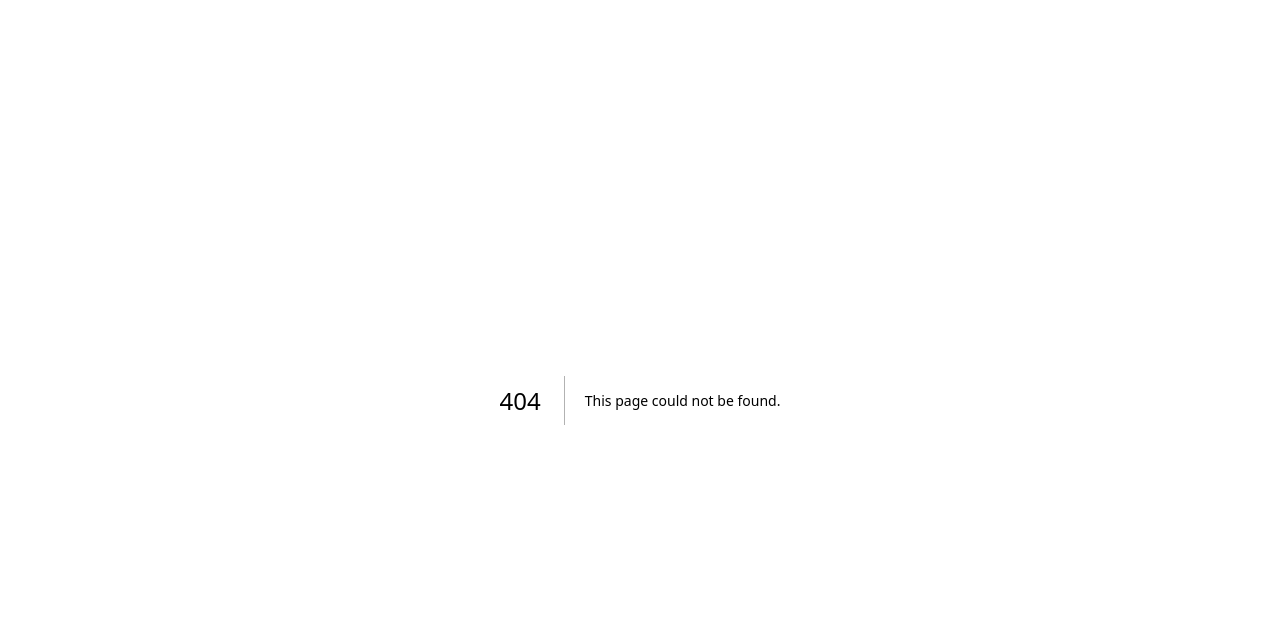
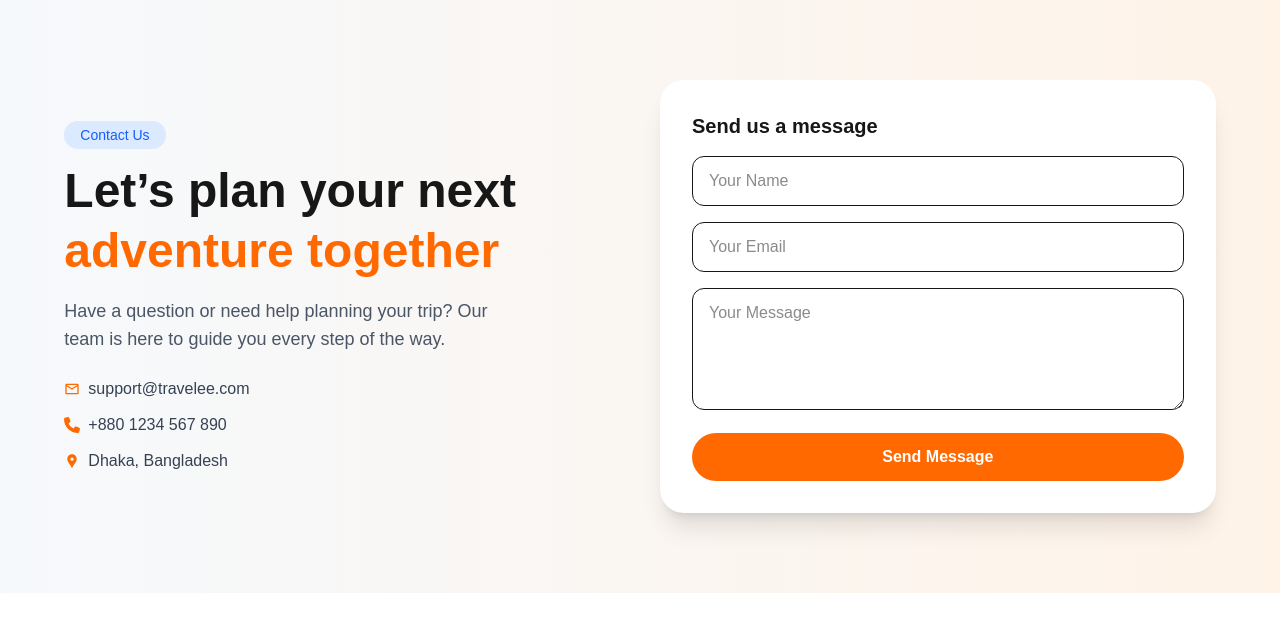
Before and after one commit to roksanadilshad/travelee-client, a Next.js app: page /contact in a window 1280 px wide. Before the commit this address had no page. Shown: the top 632 px of the page. Built offline with nearby package versions, Linux system fonts and the light colour scheme.

Commit message:
[CREATE]: create contact page

```diff
--- /dev/null
+++ b/src/app/contact/page.jsx
@@ -0,0 +1,84 @@
+import React from 'react';
+import { MdOutlineEmail } from "react-icons/md";
+import { FaPhone } from "react-icons/fa6";
+import { MdLocationPin } from "react-icons/md";
+
+const ContactPage = () => {
+    return (
+        <section className="w-full flex justify-center py-20 px-3 bg-gradient-to-r from-[#f6f9fc] to-[#fff3e8]">
+            <div className="w-11/12 max-w-6xl grid grid-cols-1 md:grid-cols-2 gap-10 items-center">
+
+                {/* Left Content */}
+                <div>
+                    <span className="inline-block mb-3 rounded-full bg-blue-100 px-4 py-1 text-sm font-medium text-blue-600">
+                        Contact Us
+                    </span>
+
+                    <h2 className="text-3xl md:text-5xl font-extrabold leading-tight">
+                        Let’s plan your next <br />
+                        <span className="text-orange-500">adventure together</span>
+                    </h2>
+
+                    <p className="mt-4 text-gray-600 text-base md:text-lg max-w-md">
+                        Have a question or need help planning your trip?
+                        Our team is here to guide you every step of the way.
+                    </p>
+
+                    <div className="mt-6 space-y-3 text-gray-700">
+                        <p className="flex items-center gap-2">
+                            <MdOutlineEmail className="text-orange-500" />
+                            support@travelee.com
+                        </p>
+
+                        <p className="flex items-center gap-2">
+                            <FaPhone className="text-orange-500" />
+                            +880 1234 567 890
+                        </p>
+
+                        <p className="flex items-center gap-2">
+                            <MdLocationPin className="text-orange-500" />
+                            Dhaka, Bangladesh
+                        </p>
+                    </div>
+                </div>
+
+                {/* Right Form Card */}
+                <div className="bg-white rounded-3xl shadow-xl p-6 md:p-8">
+                    <h3 className="text-xl font-bold mb-4">
+                        Send us a message
+                    </h3>
+
+                    <form className="space-y-4">
+                        <input
+                            type="text"
+                            placeholder="Your Name"
+                            className="w-full rounded-xl border px-4 py-3 outline-none focus:ring-2 focus:ring-orange-400"
+                        />
+
+                        <input
+                            type="email"
+                            placeholder="Your Email"
+                            className="w-full rounded-xl border px-4 py-3 outline-none focus:ring-2 focus:ring-orange-400"
+                        />
+
+                        <textarea
+                            rows="4"
+                            placeholder="Your Message"
+                            className="w-full rounded-xl border px-4 py-3 outline-none focus:ring-2 focus:ring-orange-400"
+                        />
+
+                        <button
+                            type="submit"
+                            className="w-full rounded-full bg-orange-500 py-3 font-semibold text-white hover:bg-orange-600 transition"
+                        >
+                            Send Message
+                        </button>
+                    </form>
+                </div>
+
+            </div>
+        </section>
+    );
+};
+
+export default ContactPage;
```
